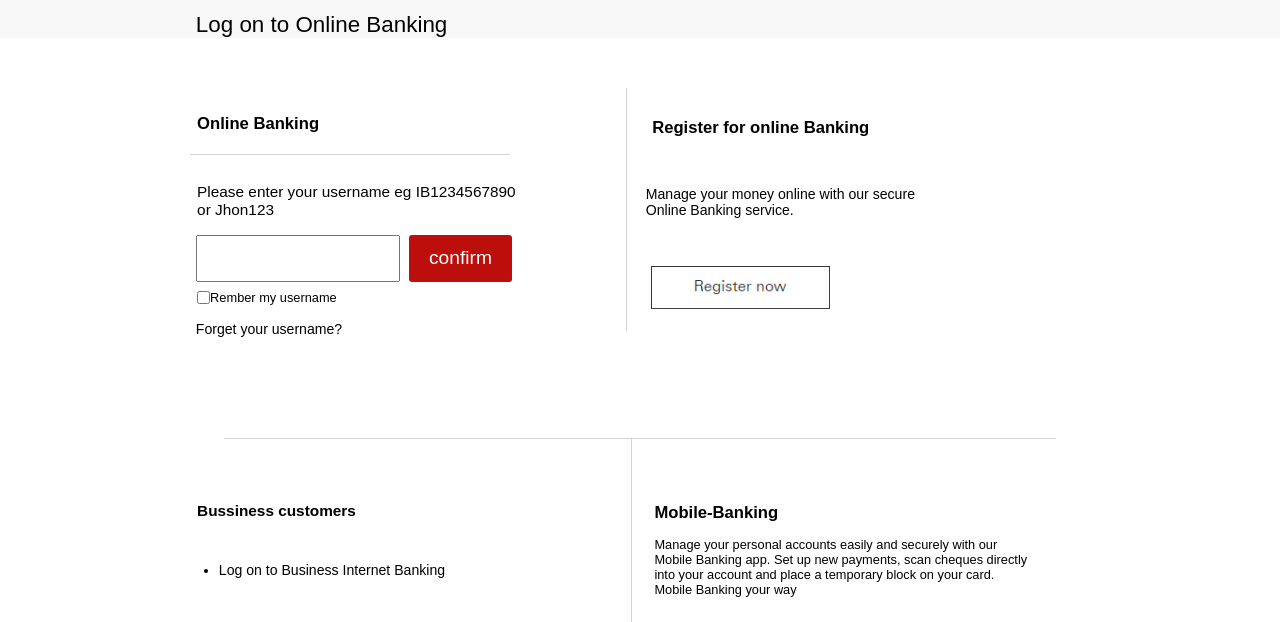
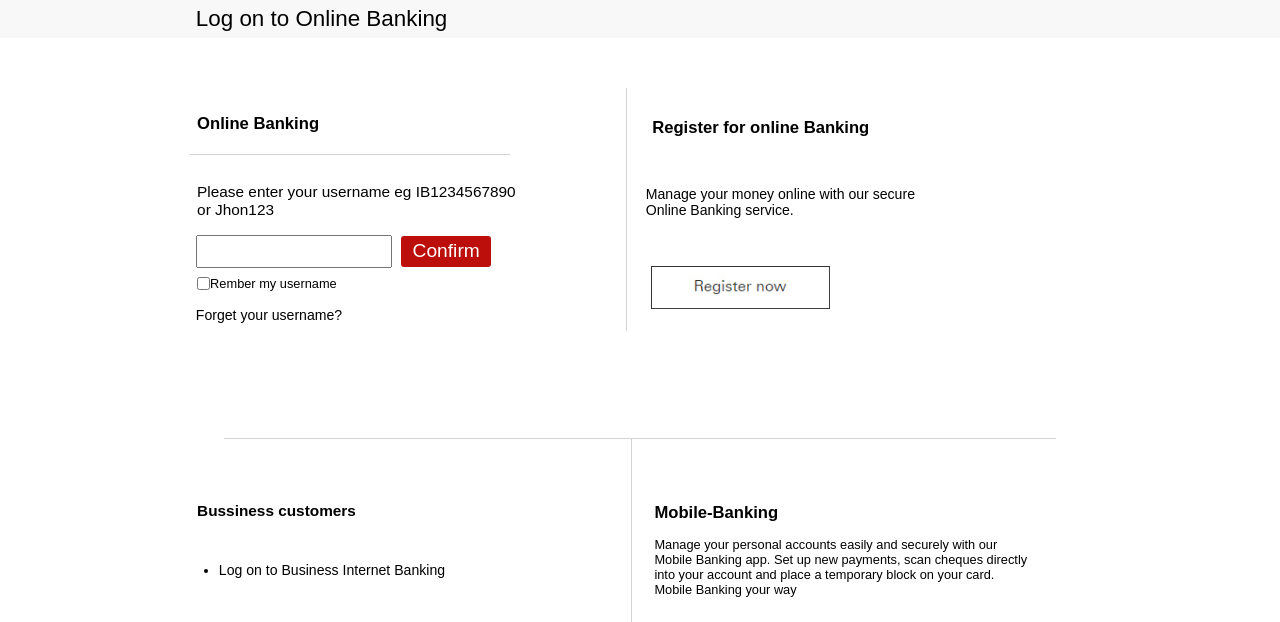
Before and after one commit to mumerabid/newsite.github.io, a plain HTML site: page index.html in a window 1280 px wide. Shown: the part 178-800 px from the top of the page. Drawn offline with Linux system fonts and the light colour scheme; files whose address does not match are found by name.

Commit message:
all fixed

```diff
--- a/index.css
+++ b/index.css
@@ -144,7 +144,7 @@
   }
   .log-on-to-bar {
     display: flex;
-    align-items: flex-end;
+    align-items: center;
     height: 3vw;
     background-color: #f8f8f8;
     padding-left: 15.3vw;
@@ -363,12 +363,12 @@
     background-color: #bc0e0a;
     border: none;
     color: white;
-    padding: 1vw;
+    /* padding: 1px; */
     text-align: center;
     text-decoration: none;
     display: inline-block;
     font-size: 1.5vw;
-    margin: 8px 9px;
+    margin: 9px 9px;
     cursor: pointer;
     border-radius: 3px;
   }
--- a/index.html
+++ b/index.html
@@ -102,7 +102,7 @@
                       name="fname"
                       class="input-box"
                     />
-                    <button class="button button2">confirm</button>
+                    <button class="button button2">Confirm</button>
                   </div>
                 </form>
               </div>
--- a/index2.css
+++ b/index2.css
@@ -116,13 +116,13 @@
   .log-on-to-bar {
     display: flex;
     align-items: center;
-    height: 3vw;
+    height: 4vw;
     background-color: #f8f8f8;
     padding-left: 2vw;
   }
   .log-on-to-bar-text {
     font-family: Arial, sans-serif;
-    font-size: 3vw;
+    font-size: 2vw;
     /* font-weight: 510; */
   }
   .one {
```
